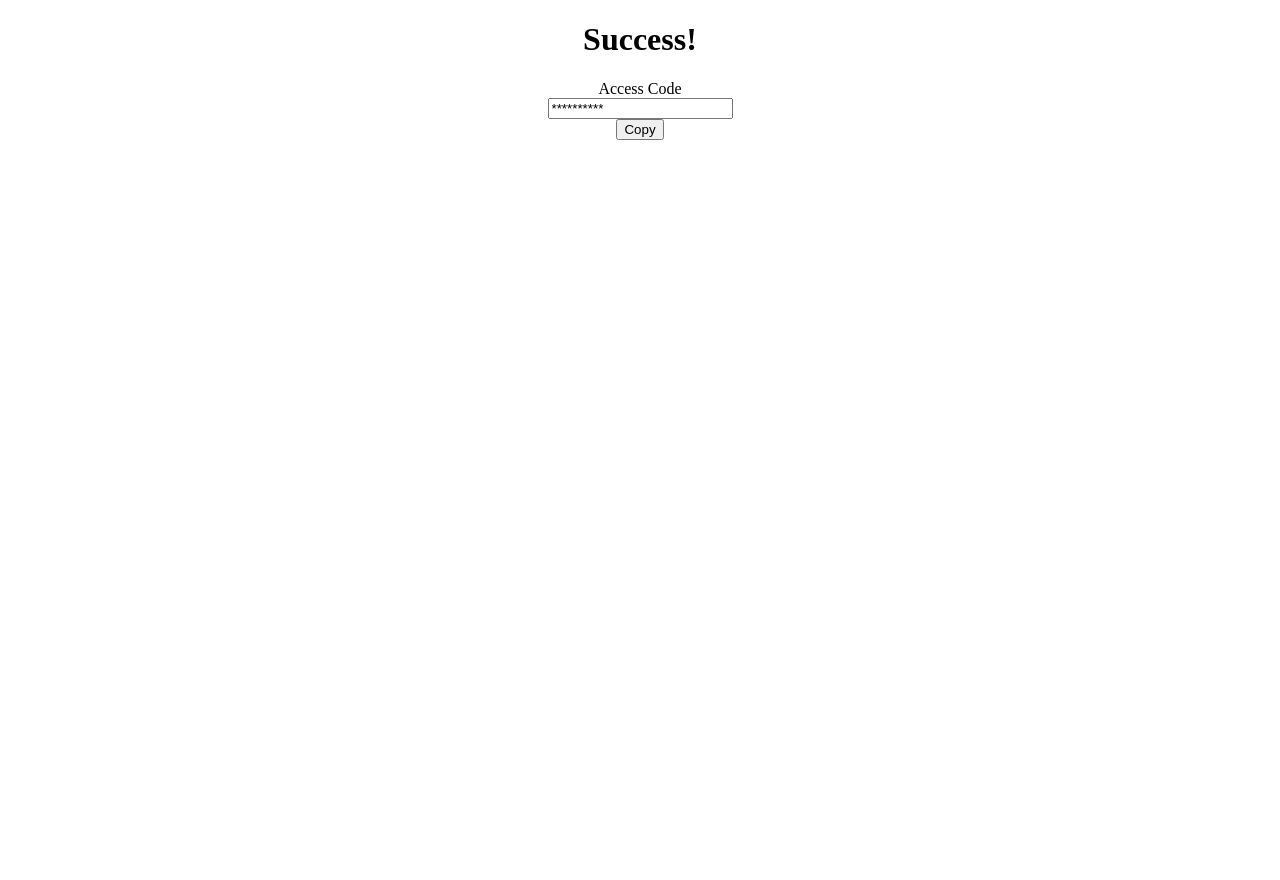
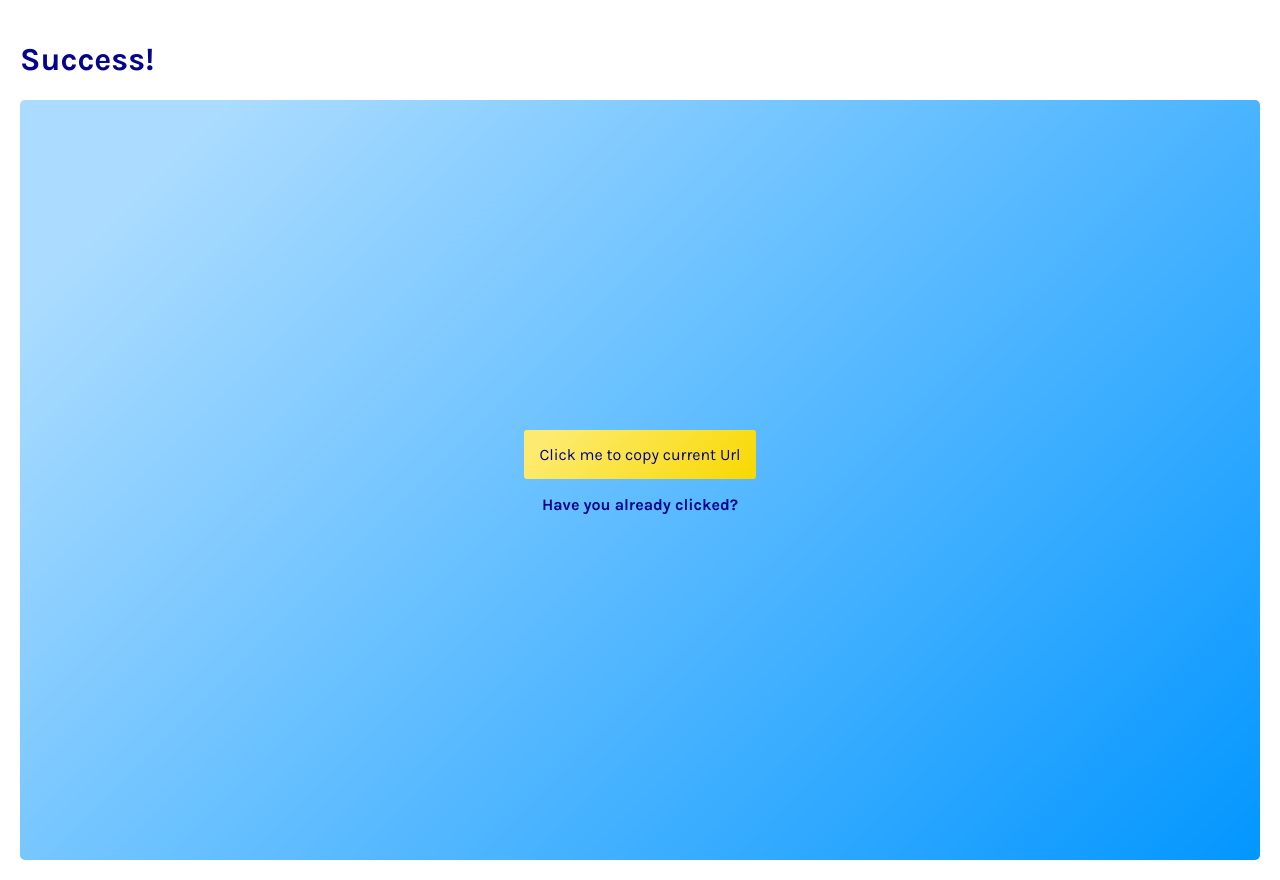
Before and after one commit to skrel/sf_auth_success, a plain HTML site: page index.html in a window 1280 px wide. Before the commit the page ends 800 px from the top, so only its background shows below. Drawn offline with Linux system fonts and the light colour scheme.

Commit message:
Update index.html

```diff
--- a/index.html
+++ b/index.html
@@ -4,28 +4,69 @@
   <head>
     <title>Your Page Title</title>
     <style>
-      h1 {text-align: center;}
-      p {text-align: center;}
-      div {text-align: center;}
+      @import url('https://fonts.googleapis.com/css?family=Karla:400,700');
+
+body {
+  padding: 20px;
+  margin: 0;
+  color: #04048c;
+  font-family: 'Karla', sans-serif;
+
+  .background {
+    background-image: linear-gradient( 135deg, #ABDCFF 10%, #0396FF 100%);
+    height: calc(100vh - 20px * 2);
+    border-radius: 5px;
+    display: flex;
+    align-items: center;
+    justify-content: center;
+  }
+
+  .clipboard {
+    border: 0;
+    padding: 15px;
+    border-radius: 3px;
+    background-image: linear-gradient( 135deg, #FDEB71 10%, #F8D800 100%);
+    cursor: pointer;
+    color: #04048c;
+    font-family: 'Karla', sans-serif;
+    font-size: 16px;
+    position: relative;
+    top: 0;
+    transition: all .2s ease;
+    &:hover {
+      top: 2px;
+    }
+  }
+
+  p {
+    font-weight: 700;
+  }
+}
     </style>
   </head>
 
   <script type="text/javascript">
-    function Copy() {
-      var Url = document.getElementById("url");
-      Url.innerHTML = window.location.href;
-      console.log(Url.innerHTML)
-      Url.select();
-      document.execCommand("copy");
-    }
+    var $temp = $("<input>");
+var $url = $(location).attr('href');
+
+$('.clipboard').on('click', function() {
+  $("body").append($temp);
+  $temp.val($url).select();
+  document.execCommand("copy");
+  $temp.remove();
+  $("p").text("URL copied!");
+})
   </script>
 
   <body>
+
     <h1>Success!</h1>
-    <div>
-      <label for="code">Access Code</label><br>
-      <input type="text" id="code" name="code" value="**********"><br>
-      <input type="button" value="Copy" onclick="Copy();">
-    </div>
+    <div class="background">
+<center>
+  <button class="clipboard">Click me to copy current Url</button>
+  <p>Have you already clicked?</p>
+</center>
+</div>
+
   </body>
 </html>
```
